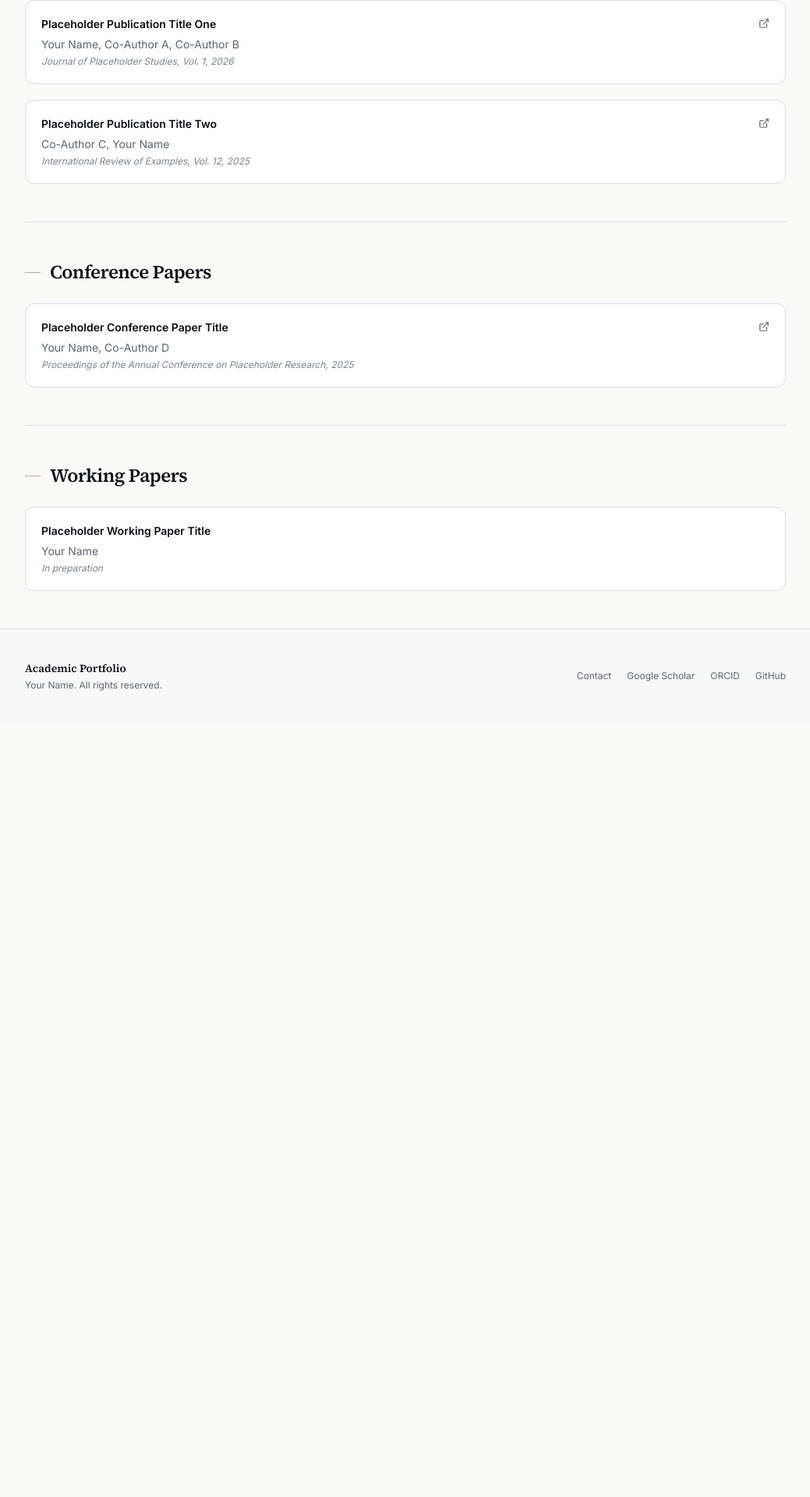
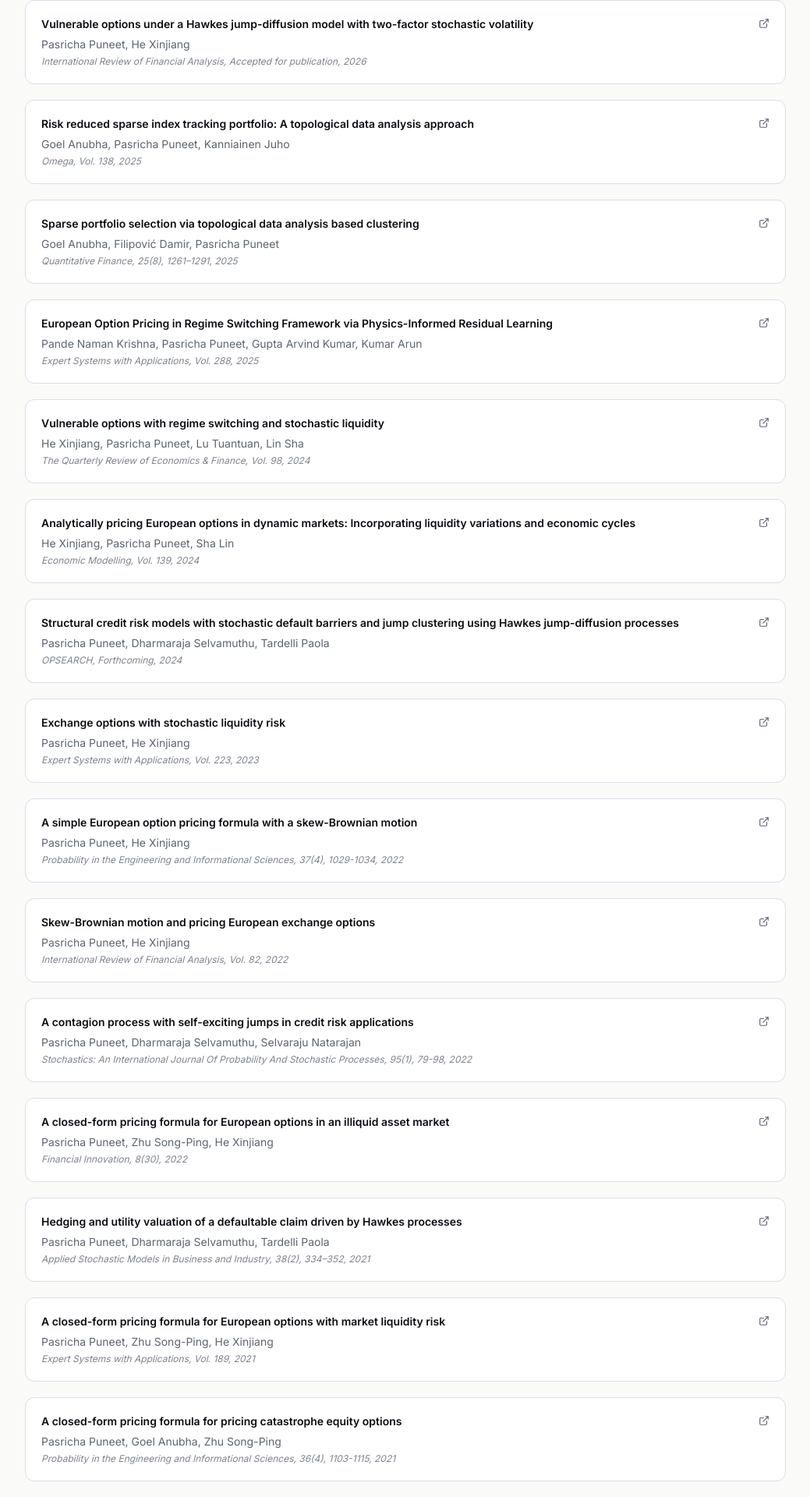
Before and after one commit to drpasricha/drpasricha.github.io, a Next.js app: page /research in a window 1280 px wide. Shown: the part 367-2287 px from the top of the page at 78% size, without its empty margins (120-1159 px from the left). Before the commit the page ends 1294 px from the top, so only its background shows below. Built offline with nearby package versions, Linux system fonts and the light colour scheme.

Commit message:
Update page.tsx

```diff
--- a/app/research/page.tsx
+++ b/app/research/page.tsx
@@ -13,17 +13,167 @@ const publications = [
     icon: FileText,
     items: [
       {
-        title: "Placeholder Publication Title One",
-        authors: "Your Name, Co-Author A, Co-Author B",
-        venue: "Journal of Placeholder Studies, Vol. 1, 2026",
-        link: "#",
-      },
-      {
-        title: "Placeholder Publication Title Two",
-        authors: "Co-Author C, Your Name",
-        venue: "International Review of Examples, Vol. 12, 2025",
-        link: "#",
-      },
+  title: "Vulnerable options under a Hawkes jump-diffusion model with two-factor stochastic volatility",
+  authors: "Pasricha Puneet, He Xinjiang",
+  venue: "International Review of Financial Analysis, Accepted for publication, 2026",
+  link: "https://doi.org/10.1016/j.irfa.2026.105095",
+},
+{
+  title: "Risk reduced sparse index tracking portfolio: A topological data analysis approach",
+  authors: "Goel Anubha, Pasricha Puneet, Kanniainen Juho",
+  venue: "Omega, Vol. 138, 2025",
+  link: "https://doi.org/10.1016/j.omega.2025.103432",
+},
+{
+  title: "Sparse portfolio selection via topological data analysis based clustering",
+  authors: "Goel Anubha, Filipović Damir, Pasricha Puneet",
+  venue: "Quantitative Finance, 25(8), 1261–1291, 2025",
+  link: "https://doi.org/10.1080/14697688.2025.2544762",
+},
+{
+  title: "European Option Pricing in Regime Switching Framework via Physics-Informed Residual Learning",
+  authors: "Pande Naman Krishna, Pasricha Puneet, Gupta Arvind Kumar, Kumar Arun",
+  venue: "Expert Systems with Applications, Vol. 288, 2025",
+  link: "https://doi.org/10.1016/j.eswa.2025.128226",
+},
+{
+  title: "Vulnerable options with regime switching and stochastic liquidity",
+  authors: "He Xinjiang, Pasricha Puneet, Lu Tuantuan, Lin Sha",
+  venue: "The Quarterly Review of Economics & Finance, Vol. 98, 2024",
+  link: "https://doi.org/10.1016/j.qref.2024.101930",
+},
+{
+  title: "Analytically pricing European options in dynamic markets: Incorporating liquidity variations and economic cycles",
+  authors: "He Xinjiang, Pasricha Puneet, Sha Lin",
+  venue: "Economic Modelling, Vol. 139, 2024",
+  link: "https://doi.org/10.1016/j.econmod.2024.106839",
+},
+{
+  title: "Structural credit risk models with stochastic default barriers and jump clustering using Hawkes jump-diffusion processes",
+  authors: "Pasricha Puneet, Dharmaraja Selvamuthu, Tardelli Paola",
+  venue: "OPSEARCH, Forthcoming, 2024",
+  link: "https://doi.org/10.1007/s12597-024-00830-9",
+},
+{
+  title: "Exchange options with stochastic liquidity risk",
+  authors: "Pasricha Puneet, He Xinjiang",
+  venue: "Expert Systems with Applications, Vol. 223, 2023",
+  link: "https://doi.org/10.1016/j.eswa.2023.119915",
+},
+{
+  title: "A simple European option pricing formula with a skew-Brownian motion",
+  authors: "Pasricha Puneet, He Xinjiang",
+  venue: "Probability in the Engineering and Informational Sciences, 37(4), 1029-1034, 2022",
+  link: "https://doi.org/10.1017/S0269964822000407",
+},
+{
+  title: "Skew-Brownian motion and pricing European exchange options",
+  authors: "Pasricha Puneet, He Xinjiang",
+  venue: "International Review of Financial Analysis, Vol. 82, 2022",
+  link: "https://doi.org/10.1016/j.irfa.2022.102120",
+},
+{
+  title: "A contagion process with self-exciting jumps in credit risk applications",
+  authors: "Pasricha Puneet, Dharmaraja Selvamuthu, Selvaraju Natarajan",
+  venue: "Stochastics: An International Journal Of Probability And Stochastic Processes, 95(1), 79-98, 2022",
+  link: "https://doi.org/10.1080/17442508.2022.2041641",
+},
+{
+  title: "A closed-form pricing formula for European options in an illiquid asset market",
+  authors: "Pasricha Puneet, Zhu Song-Ping, He Xinjiang",
+  venue: "Financial Innovation, 8(30), 2022",
+  link: "https://doi.org/10.1186/s40854-022-00337-6",
+},
+{
+  title: "Hedging and utility valuation of a defaultable claim driven by Hawkes processes",
+  authors: "Pasricha Puneet, Dharmaraja Selvamuthu, Tardelli Paola",
+  venue: "Applied Stochastic Models in Business and Industry, 38(2), 334–352, 2021",
+  link: "https://doi.org/10.1002/asmb.2663",
+},
+{
+  title: "A closed-form pricing formula for European options with market liquidity risk",
+  authors: "Pasricha Puneet, Zhu Song-Ping, He Xinjiang",
+  venue: "Expert Systems with Applications, Vol. 189, 2021",
+  link: "https://doi.org/10.1016/j.eswa.2021.116128",
+},
+{
+  title: "A closed-form pricing formula for pricing catastrophe equity options",
+  authors: "Pasricha Puneet, Goel Anubha, Zhu Song-Ping",
+  venue: "Probability in the Engineering and Informational Sciences, 36(4), 1103-1115, 2021",
+  link: "https://doi.org/10.1017/S0269964821000279",
+},
+{
+  title: "Non-homogeneous Markov regenerative process with recurrence times and application in credit rating dynamics",
+  authors: "Pasricha Puneet, Dharmaraja Selvamuthu",
+  venue: "Financial Innovation, 7(37), 2021",
+  link: "https://doi.org/10.1186/s40854-021-00255-z",
+},
+{
+  title: "Valuation Of equity-indexed annuities under correlated jump-diffusion processes",
+  authors: "Sharma Nitu, Pasricha Puneet, Dharmaraja Selvamuthu",
+  venue: "Journal of Computational and Applied Mathematics, Vol. 395, 2021",
+  link: "https://doi.org/10.1016/j.cam.2021.113575",
+},
+{
+  title: "Pricing of power exchange options with Hawkes jump diffusion process",
+  authors: "Pasricha Puneet, Goel Anubha",
+  venue: "Journal of Industrial and Management Optimization, 17(1), 133-149, 2021",
+  link: "https://doi.org/10.3934/jimo.2019103",
+},
+{
+  title: "A closed-form pricing formula European exchange options with stochastic volatility",
+  authors: "Pasricha Puneet, Goel Anubha",
+  venue: "Probability in the Engineering and Informational Sciences, 36(3), 606-615, 2021",
+  link: "https://doi.org/10.1017/S0269964820000698",
+},
+{
+  title: "A note on the calculation of default probabilities in 'Structural credit risk modelling with Hawkes jump-diffusion processes'",
+  authors: "Pasricha Puneet, Lu Xiaoping, Zhu Song-Ping",
+  venue: "Journal of Computational and Applied Mathematics, Vol. 381, 2021",
+  link: "https://doi.org/10.1016/j.cam.2020.113037",
+},
+{
+  title: "Portfolio optimization of credit risky bonds: a semi-Markov process approach",
+  authors: "Pasricha Puneet, Dharmaraja Selvamuthu, D'Amico Guglielmo, Manca Raimondo",
+  venue: "Financial Innovation, 6(1), 1-14, 2020",
+  link: "https://doi.org/10.1186/s40854-020-00186-1",
+},
+{
+  title: "Topological data analysis in investment decisions",
+  authors: "Goel Anubha, Pasricha Puneet, Mehra Aparna",
+  venue: "Expert Systems with Applications, Vol. 147, 2020",
+  link: "https://doi.org/10.1016/j.eswa.2020.113222",
+},
+{
+  title: "A review of non-Markovian models for the dynamics of credit ratings",
+  authors: "D'Amico Guglielmo, Dharmaraja Selvamuthu, Manca Raimondo, Pasricha Puneet",
+  venue: "Reports on Economics and Finance, 5(1), 15–33, 2019",
+  link: "https://doi.org/10.12988/ref.2019.81224",
+},
+{
+  title: "A Markov modulated dynamic contagion process with application to credit risk",
+  authors: "Pasricha Puneet, Dharmaraja Selvamuthu",
+  venue: "Journal of Statistical Physics, 175(2), 495–511, 2019",
+  link: "https://doi.org/10.1007/s10955-019-02264-w",
+},
+{
+  title: "Pricing vulnerable power exchange options in an intensity based framework",
+  authors: "Pasricha Puneet, Goel Anubha",
+  venue: "Journal of Computational and Applied Mathematics, 355, 106–115, 2019",
+  link: "https://doi.org/10.1016/j.cam.2019.01.019",
+},
+{
+  title: "Markov chain model with catastrophe to determine mean time to default of credit risky assets",
+  authors: "Dharmaraja Selvamuthu, Pasricha Puneet, Tardelli Paola",
+  venue: "Journal of Statistical Physics, 169(4), 876–888, 2017",
+  link: "https://doi.org/10.1007/s10955-017-1890-z",
+},
+{
+  title: "Markov regenerative credit rating model",
+  authors: "Pasricha Puneet, Dharmaraja Selvamuthu, Arunachalam Viswanathan",
+  venue: "Journal of Risk Finance, 18(3), 311–325, 2017",
+  link: "https://doi.org/10.1108/JRF-09-2016-0123",
+},
     ],
   },
   {
```
